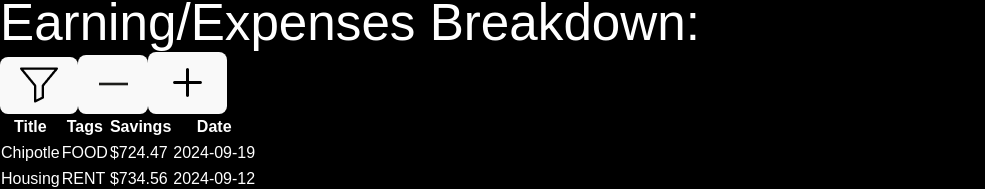
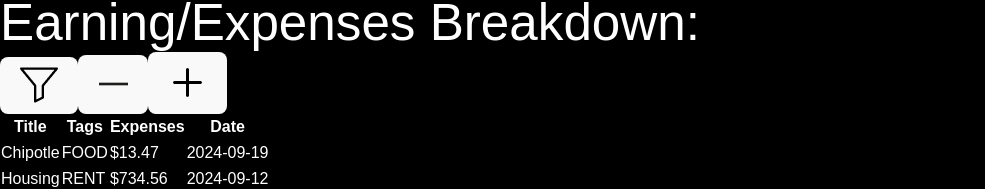
Before and after one commit to Aliuddink/CS4800-project-personal-finance-tracker, a React (Vite) app in the folder financeTracker/: page /summary in a window 1280 px wide. Shown: the part 633-822 px from the top of the page, without its empty margins (0-985 px from the left). Built offline with nearby package versions, Linux system fonts and the light colour scheme.

Commit message:
change summary page names

```diff
--- a/financeTracker/src/components/BreakdownCard.jsx
+++ b/financeTracker/src/components/BreakdownCard.jsx
@@ -9,7 +9,7 @@ export default function BreakdownCard() {
     {
       title: "Chipotle",
       tagName: "food",
-      savings: "724.47",
+      savings: "13.47",
       date: "2024-09-19",
     },
     {
@@ -62,7 +62,7 @@ export default function BreakdownCard() {
 
     if (name === "savings") {
       if (!/^\d+(\.\d{1,2})?$/.test(value)) {
-        errorMsgs[name] = "Savings should be a valid number";
+        errorMsgs[name] = "Expenses should be a valid number";
       } else {
         delete errorMsgs[name];
       }
@@ -224,7 +224,7 @@ export default function BreakdownCard() {
                   <input
                     type="text"
                     name="savings"
-                    placeholder="Savings"
+                    placeholder="Expenses"
                     className="w-full bg-white h-8 px-2 border border-gray-300 text-center"
                     value={newItem.savings}
                     onChange={handleNewItemChange}
--- a/financeTracker/src/components/TableComponents.jsx
+++ b/financeTracker/src/components/TableComponents.jsx
@@ -12,7 +12,7 @@ export function TableHeader() {
           Tags
         </th>
         <th scope="col" className="pt-2 py-3 text-xs font-bold text-gray-800 tracking-wider">
-          Savings
+          Expenses
         </th>
         <th scope="col" className="pt-2 py-3 text-xs font-bold text-gray-800 tracking-wider">
           Date
```
